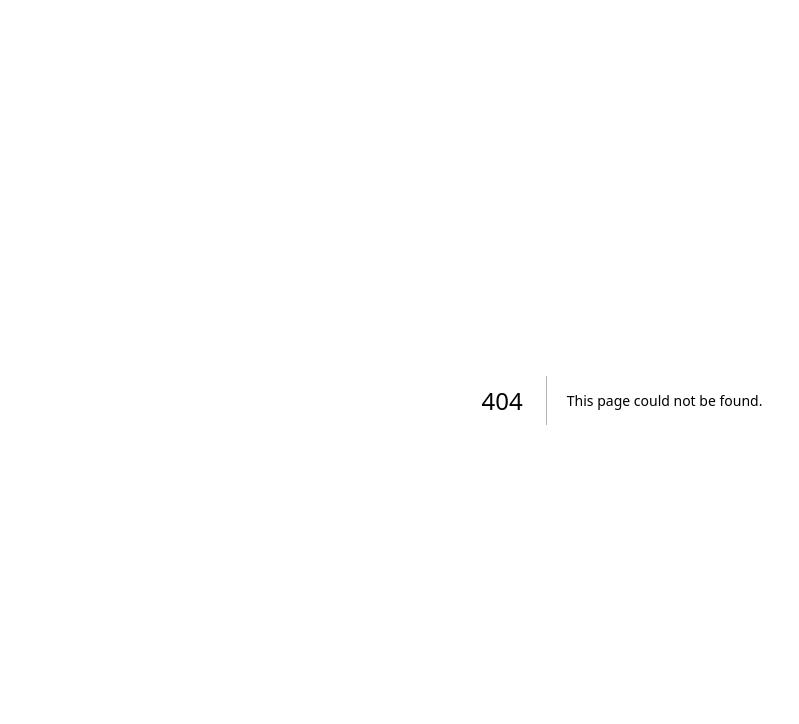
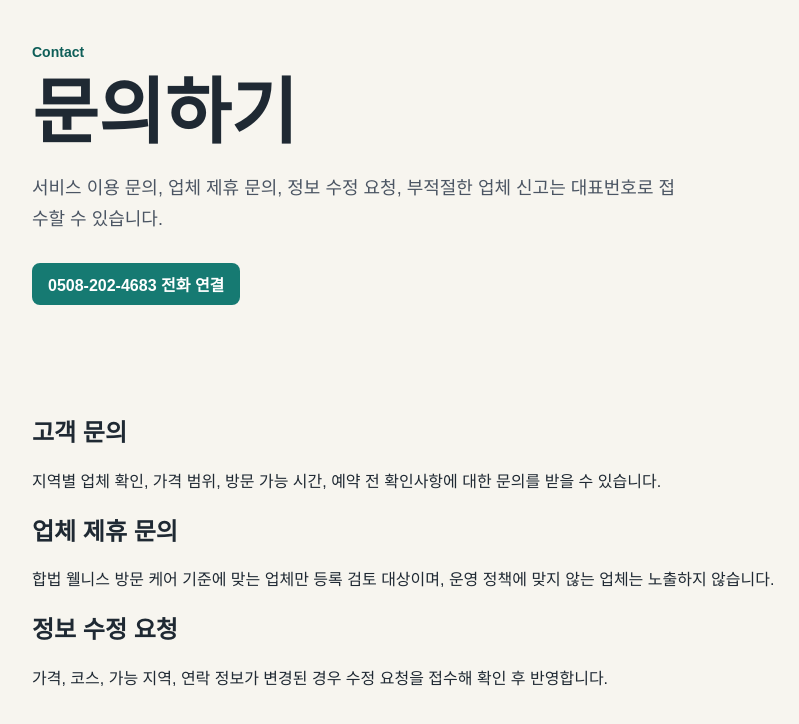
Before and after one commit to guhara1/massage, a Next.js app in the folder codex-https-vercel-com-1-2/: page /contact in a window 1280 px wide. Before the commit this address had no page. Shown: the top 724 px of the page, without its empty margins (18-817 px from the left). Built offline with nearby package versions, Linux system fonts and the light colour scheme.

Commit message:
Add contact page

```diff
--- /dev/null
+++ b/codex-https-vercel-com-1-2/src/app/contact/page.tsx
@@ -0,0 +1,27 @@
+import type { Metadata } from "next";
+
+const phoneNumber = "0508-202-4683";
+
+export const metadata: Metadata = {
+  title: "문의하기 | 케어링크",
+  description: "케어링크 고객 문의, 업체 제휴 문의, 정보 수정 및 신고 접수 안내입니다.",
+  alternates: { canonical: "/contact" },
+};
+
+export default function ContactPage() {
+  return (
+    <main className="page">
+      <section className="section area-hero">
+        <p className="eyebrow">Contact</p>
+        <h1>문의하기</h1>
+        <p className="hero-copy">서비스 이용 문의, 업체 제휴 문의, 정보 수정 요청, 부적절한 업체 신고는 대표번호로 접수할 수 있습니다.</p>
+        <div className="area-hero-actions"><a className="primary-button" href={`tel:${phoneNumber.replaceAll("-", "")}`}>{phoneNumber} 전화 연결</a></div>
+      </section>
+      <section className="section area-content-grid">
+        <article className="area-info-card"><h2>고객 문의</h2><p>지역별 업체 확인, 가격 범위, 방문 가능 시간, 예약 전 확인사항에 대한 문의를 받을 수 있습니다.</p></article>
+        <article className="area-info-card"><h2>업체 제휴 문의</h2><p>합법 웰니스 방문 케어 기준에 맞는 업체만 등록 검토 대상이며, 운영 정책에 맞지 않는 업체는 노출하지 않습니다.</p></article>
+        <article className="area-info-card"><h2>정보 수정 요청</h2><p>가격, 코스, 가능 지역, 연락 정보가 변경된 경우 수정 요청을 접수해 확인 후 반영합니다.</p></article>
+      </section>
+    </main>
+  );
+}
```
